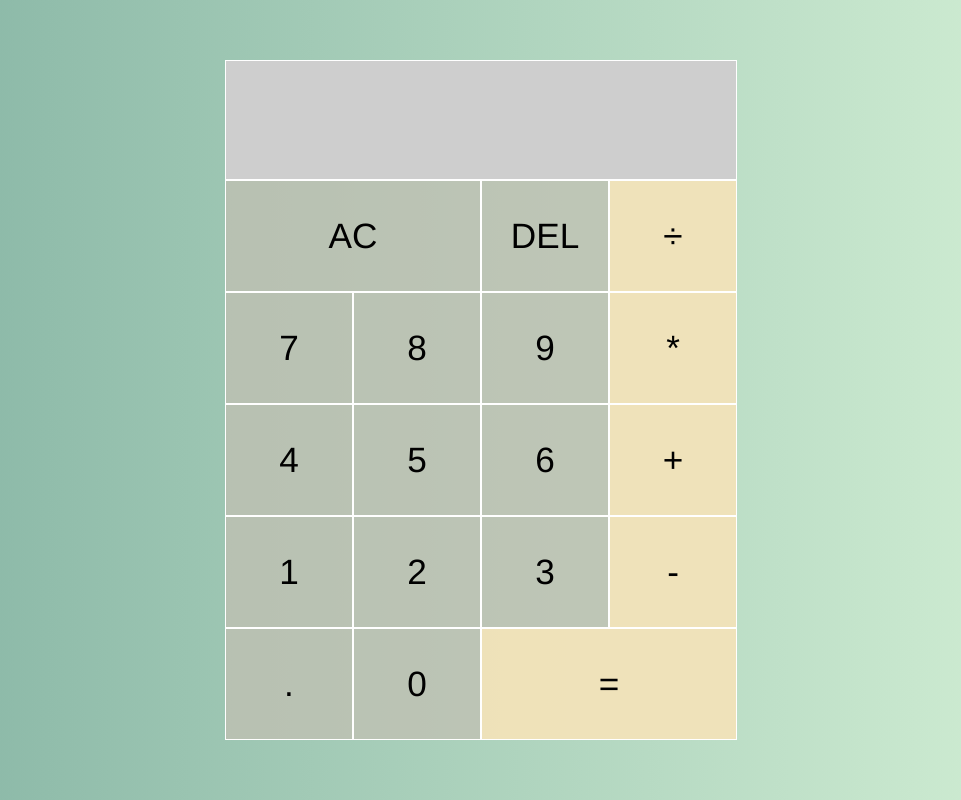
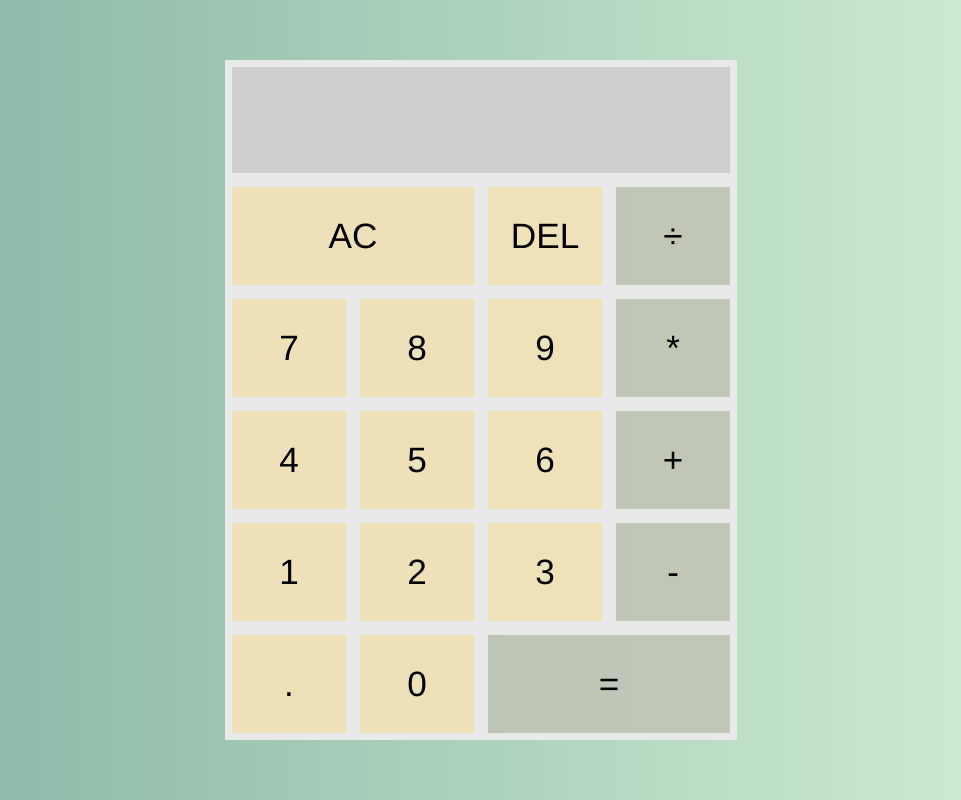
Before and after one commit to charlierdm/Calculator-VanillaJS, a website: page index.html in a window 1280 px wide. Shown: the whole page, without its empty margins (159-1120 px from the left). Drawn offline with Linux system fonts and the light colour scheme.

Commit message:
button and screen borders created

```diff
--- a/stylesheet.css
+++ b/stylesheet.css
@@ -22,22 +22,22 @@ body {
 .calculator > button {
   cursor: pointer;
   font-size: 2.2rem;
-  border: 1px solid rgb(255, 255, 255);
-  padding: 0.2rem;
+  border: 7px solid rgb(233, 233, 233);
+  padding: 0.3rem;
   outline: none;
+  background-color: rgba(243, 227, 186, 0.945);
+}
+
+#op {
   background-color: rgba(196, 191, 179, 0.7);
 }
 
-#op {
-  background-color: rgba(243, 227, 186, 0.945);
-}
-
 #op:hover {
-  background-color: rgba(233, 188, 92, 0.7);
+  background-color: rgba(252, 252, 252, 0.7);
 }
 
 .calculator > button:hover {
-  background-color: rgba(252, 252, 252, 0.7);
+  background-color: rgba(233, 188, 92, 0.7);
 }
 
 .two-space-button {
@@ -46,9 +46,9 @@ body {
 
 .screen {
   grid-column: 1 / -1;
-  border: white solid 1px;
+  border: 7px solid rgb(233, 233, 233);
   background-color: rgb(206, 206, 206);
-  color: rgb(43, 43, 43, .75);
+  color: rgb(43, 43, 43, 0.75);
   display: flex;
   align-items: flex-end;
   justify-content: space-around;
```
